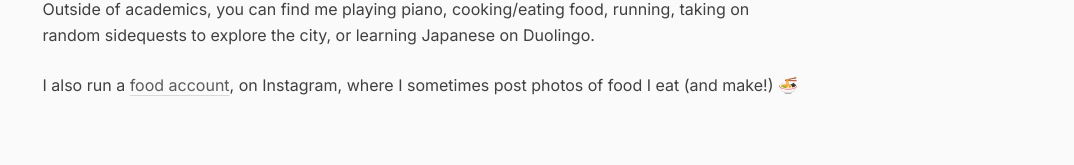
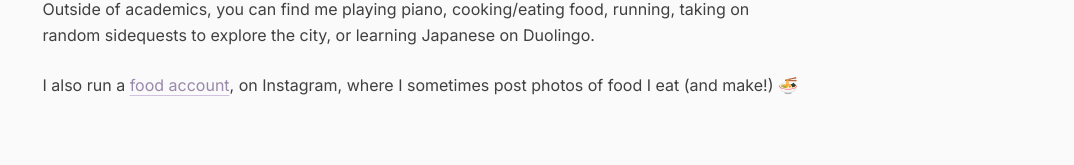
Before and after one commit to yyxnlin/lynn-portfolio, a Next.js app: page /about in a window 1280 px wide. Shown: the part 458-623 px from the top of the page, without its empty margins (206-1280 px from the left). Built offline with nearby package versions, Linux system fonts and the light colour scheme; what tailwindcss-debug-screens would draw is missing.

Commit message:
change colours

```diff
--- a/app/components/courses-list.tsx
+++ b/app/components/courses-list.tsx
@@ -73,9 +73,10 @@ export function CoursesList() {
                           rel="noreferrer"
                           className="
                             py-0.5
-                            text-xs text-neutral-400 dark:text-neutral-500
+                            text-xs
+                            text-sky-600 dark:text-sky-300
                             transition-colors
-                            hover:text-neutral-700 dark:hover:text-neutral-300
+                            hover:text-sky-700 dark:hover:text-sky-200
                           "
                         >
                           {note.label}
--- a/app/components/sections/about-section.tsx
+++ b/app/components/sections/about-section.tsx
@@ -37,7 +37,14 @@ export function AboutSection() {
             I also run a {" "}
             <a
               href="https://instagram.com/linezeats"
-              className="underline decoration-neutral-300 dark:decoration-neutral-600 underline-offset-4 hover:decoration-neutral-500 dark:hover:decoration-neutral-400"
+              className="
+                text-[#88759E] dark:text-[#CBB6DD]
+                underline underline-offset-4
+                decoration-[#CBB6DD] dark:decoration-[#88759E]
+                hover:text-[#75618D] dark:hover:text-[#D8C4E8]
+                hover:decoration-[#88759E] dark:hover:decoration-[#CBB6DD]
+                transition-colors
+              "
               target="_blank"
               rel="noopener noreferrer"
             >
```
